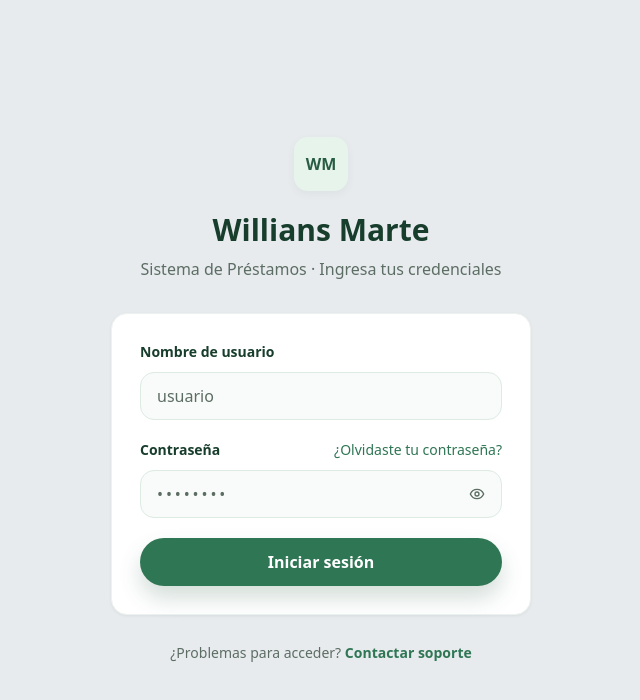
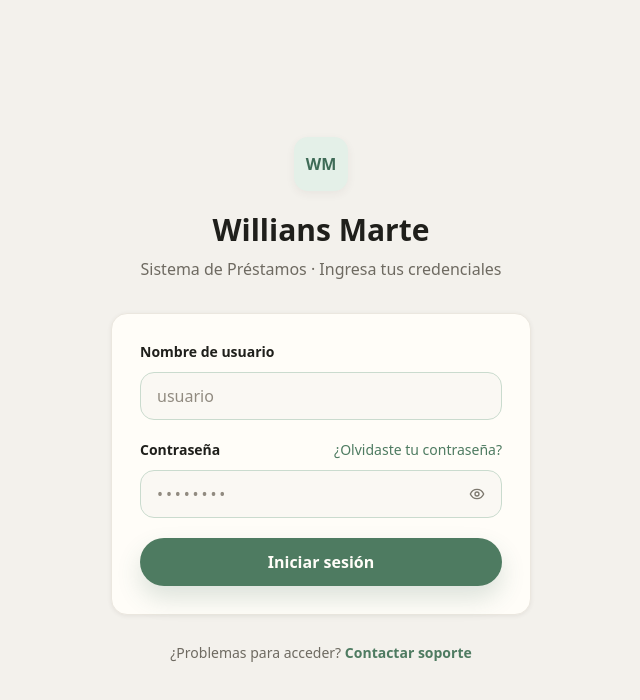
Before and after one commit to thebuuba/inversiones-willians-marte, a Next.js app in the folder apps/frontend/: page /login in a window 1280 px wide. Shown: the top 700 px of the page, without its empty margins (319-959 px from the left). Built offline with nearby package versions, Linux system fonts and the light colour scheme; no server answers.

Commit message:
Aplicar paleta cálida estilo AulaBase

```diff
--- a/apps/frontend/src/app/globals.css
+++ b/apps/frontend/src/app/globals.css
@@ -2,80 +2,80 @@
 
 :root {
   color-scheme: light;
-  --background: #f0fbf4;
-  --foreground: #102018;
+  --background: #f3f1ec;
+  --foreground: #1f1f1b;
 
-  --brand-950: #052e16;
-  --brand-900: #064e24;
-  --brand-800: #08602c;
-  --brand-700: #0b6b35;
-  --brand-600: #0f7a3a;
-  --brand-500: #149447;
-  --brand-400: #2fbf64;
-  --brand-300: #74d99a;
-  --brand-200: #b8ebc9;
-  --brand-100: #dcf7e5;
-  --brand-50: #f0fbf4;
+  --brand-950: #243d32;
+  --brand-900: #2f4f40;
+  --brand-800: #365d4a;
+  --brand-700: #3f6b57;
+  --brand-600: #4e7b61;
+  --brand-500: #658c72;
+  --brand-400: #83a58d;
+  --brand-300: #a9c2ae;
+  --brand-200: #cbdccc;
+  --brand-100: #e4f0e8;
+  --brand-50: #f4f8f4;
 
-  --surface: #f0fbf4;
-  --surface-muted: #eef3ef;
-  --border: #dde5de;
-  --border-strong: #b9c8bd;
-  --ink: #102018;
-  --ink-secondary: #4e6357;
-  --ink-muted: #5c6d63;
-  --ink-inverse: #ffffff;
+  --surface: #fffdf8;
+  --surface-muted: #eeebe5;
+  --border: #e4e0d8;
+  --border-strong: #c9c3b8;
+  --ink: #1f1f1b;
+  --ink-secondary: #6e6a61;
+  --ink-muted: #7d786e;
+  --ink-inverse: #fffdf8;
 
-  --success: #15803d;
-  --success-bg: #dcfce7;
-  --warning: #7a5a0a;
-  --warning-bg: #fef3c7;
-  --danger: #b42318;
-  --danger-bg: #fee4e2;
-  --info: #2f5f91;
-  --info-bg: #dbeafe;
+  --success: #4e7b61;
+  --success-bg: #e4f0e8;
+  --warning: #9a752b;
+  --warning-bg: #f8f0cf;
+  --danger: #b4584f;
+  --danger-bg: #f8e5e1;
+  --info: #667a96;
+  --info-bg: #e9edf3;
 
-  --cash: #16a34a;
-  --capital: #7a5a0a;
-  --loan: #0f766e;
-  --document: #475569;
+  --cash: #4e7b61;
+  --capital: #b28a35;
+  --loan: #667a96;
+  --document: #8f83b8;
 
-  --page: #e8ebee;
-  --card: #ffffff;
-  --surface-subtle: #f8fbf9;
-  --surface-muted-ui: #f3faf6;
-  --surface-elevated: #ffffff;
-  --primary: #285c43;
-  --primary-hover: #1f4a36;
-  --primary-accent: #2f7654;
-  --primary-soft: #e7f4ec;
-  --primary-border: #ddebe3;
-  --text-primary: #173d2c;
-  --text-secondary: #5c6d63;
-  --text-muted: #5c6d63;
-  --text-subtle: #5c6d63;
-  --text-inverse: #ffffff;
-  --border-soft: #edf2ef;
-  --border-strong-ui: #b8dcc5;
-  --state-success: #2f7654;
-  --state-success-bg: #e7f4ec;
-  --state-success-dot: #5fa37d;
-  --state-warning: #7a5a0a;
-  --state-warning-bg: #fff4c8;
-  --state-warning-dot: #e2c64f;
-  --state-danger: #9f3f25;
-  --state-danger-bg: #ffe8d8;
-  --state-danger-dot: #e6a07a;
-  --state-info: #2f5f91;
-  --state-info-bg: #e4f0ff;
-  --state-info-dot: #6ea8e8;
-  --state-neutral: #5c6d63;
-  --state-neutral-bg: #eef3ef;
-  --state-neutral-dot: #5c6d63;
-  --shadow-soft: 0 3px 8px rgba(40, 92, 67, 0.06);
-  --shadow-card: 0 1px 3px rgba(40, 92, 67, 0.08);
-  --shadow-action: 0 12px 22px rgba(40, 92, 67, 0.2);
-  --shadow-modal: 0 24px 60px rgba(0, 0, 0, 0.22);
+  --page: #f3f1ec;
+  --card: #fffdf8;
+  --surface-subtle: #faf8f3;
+  --surface-muted-ui: #f0ede7;
+  --surface-elevated: #fffdf8;
+  --primary: #3f6b57;
+  --primary-hover: #345947;
+  --primary-accent: #4e7b61;
+  --primary-soft: #e4f0e8;
+  --primary-border: #cadbce;
+  --text-primary: #1f1f1b;
+  --text-secondary: #6e6a61;
+  --text-muted: #7d786e;
+  --text-subtle: #918b80;
+  --text-inverse: #fffdf8;
+  --border-soft: #ebe7df;
+  --border-strong-ui: #c9c3b8;
+  --state-success: #4e7b61;
+  --state-success-bg: #e4f0e8;
+  --state-success-dot: #6f987c;
+  --state-warning: #9a752b;
+  --state-warning-bg: #f8f0cf;
+  --state-warning-dot: #d6b95c;
+  --state-danger: #b4584f;
+  --state-danger-bg: #f8e5e1;
+  --state-danger-dot: #cb786f;
+  --state-info: #667a96;
+  --state-info-bg: #e9edf3;
+  --state-info-dot: #8494aa;
+  --state-neutral: #6e6a61;
+  --state-neutral-bg: #eeebe5;
+  --state-neutral-dot: #918b80;
+  --shadow-soft: 0 3px 10px rgba(61, 56, 47, 0.06);
+  --shadow-card: 0 1px 4px rgba(61, 56, 47, 0.08);
+  --shadow-action: 0 12px 24px rgba(63, 107, 87, 0.18);
+  --shadow-modal: 0 24px 60px rgba(31, 31, 27, 0.22);
   --radius-panel: 1rem;
   --radius-control-compact: 0.5rem;
   --radius-control: 0.625rem;
@@ -84,62 +84,61 @@
 
 [data-theme='dark'] {
   color-scheme: dark;
+  --background: #171714;
+  --foreground: #f3f0e9;
+  --surface: #1b1b18;
+  --surface-muted: #24231f;
+  --border: #35332d;
+  --border-strong: #514d44;
+  --ink: #f3f0e9;
+  --ink-secondary: #c0bbb0;
+  --ink-muted: #a7a196;
+  --ink-inverse: #171714;
 
-  --background: #0a0a0a;
-  --foreground: #ededed;
-  --surface: #0a0a0a;
-  --surface-muted: #1c1c1c;
-  --border: #2d2d2d;
-  --border-strong: #494949;
-  --ink: #ededed;
-  --ink-secondary: #b8b8b8;
-  --ink-muted: #9b9b9b;
-  --ink-inverse: #0a0a0a;
+  --success: #9ac3a6;
+  --success-bg: #213429;
+  --warning: #dbc879;
+  --warning-bg: #3c351d;
+  --danger: #e19a92;
+  --danger-bg: #432725;
+  --info: #aebbd0;
+  --info-bg: #29313d;
 
-  --success: #86c99d;
-  --success-bg: #183d27;
-  --warning: #e3c873;
-  --warning-bg: #403713;
-  --danger: #ef9a86;
-  --danger-bg: #48241d;
-  --info: #9fc5ed;
-  --info-bg: #1d334a;
-
-  --page: #070707;
-  --card: #141414;
-  --surface-subtle: #1c1c1c;
-  --surface-muted-ui: #222222;
-  --surface-elevated: #292929;
-  --primary: #8bc7a1;
-  --primary-hover: #a1d5b3;
-  --primary-accent: #78b890;
-  --primary-soft: #17251c;
-  --primary-border: #304438;
-  --text-primary: #ededed;
-  --text-secondary: #b8b8b8;
-  --text-muted: #a6a6a6;
-  --text-subtle: #929292;
-  --text-inverse: #0a0a0a;
-  --border-soft: #272727;
-  --border-strong-ui: #424242;
-  --state-success: #86c99d;
-  --state-success-bg: #183d27;
-  --state-success-dot: #72bd8b;
-  --state-warning: #e3c873;
-  --state-warning-bg: #403713;
-  --state-warning-dot: #d6b94e;
-  --state-danger: #ef9a86;
-  --state-danger-bg: #48241d;
-  --state-danger-dot: #df806b;
-  --state-info: #9fc5ed;
-  --state-info-bg: #1d334a;
-  --state-info-dot: #79aee4;
-  --state-neutral: #b5c2ba;
-  --state-neutral-bg: #292929;
-  --state-neutral-dot: #a0a0a0;
-  --shadow-soft: 0 3px 8px rgba(0, 0, 0, 0.18);
+  --page: #121210;
+  --card: #1b1b18;
+  --surface-subtle: #22211d;
+  --surface-muted-ui: #292722;
+  --surface-elevated: #302e28;
+  --primary: #9ac3a6;
+  --primary-hover: #b0d1b8;
+  --primary-accent: #86b394;
+  --primary-soft: #213429;
+  --primary-border: #3b5142;
+  --text-primary: #f3f0e9;
+  --text-secondary: #c0bbb0;
+  --text-muted: #aaa499;
+  --text-subtle: #918b80;
+  --text-inverse: #171714;
+  --border-soft: #302e29;
+  --border-strong-ui: #514d44;
+  --state-success: #9ac3a6;
+  --state-success-bg: #213429;
+  --state-success-dot: #7fad8d;
+  --state-warning: #dbc879;
+  --state-warning-bg: #3c351d;
+  --state-warning-dot: #cbb35b;
+  --state-danger: #e19a92;
+  --state-danger-bg: #432725;
+  --state-danger-dot: #cb786f;
+  --state-info: #aebbd0;
+  --state-info-bg: #29313d;
+  --state-info-dot: #8494aa;
+  --state-neutral: #c0bbb0;
+  --state-neutral-bg: #292722;
+  --state-neutral-dot: #918b80;
+  --shadow-soft: 0 3px 8px rgba(0, 0, 0, 0.2);
   --shadow-card: 0 1px 3px rgba(0, 0, 0, 0.3);
-  --shadow-action: 0 12px 22px rgba(0, 0, 0, 0.28);
+  --shadow-action: 0 12px 22px rgba(0, 0, 0, 0.3);
   --shadow-modal: 0 24px 60px rgba(0, 0, 0, 0.5);
 }
 
@@ -213,10 +212,10 @@
   --color-state-neutral: var(--state-neutral);
   --color-state-neutral-bg: var(--state-neutral-bg);
   --color-state-neutral-dot: var(--state-neutral-dot);
-  --shadow-soft: 0 3px 8px rgba(40, 92, 67, 0.06);
-  --shadow-card: 0 1px 3px rgba(40, 92, 67, 0.08);
-  --shadow-action: 0 12px 22px rgba(40, 92, 67, 0.2);
-  --shadow-modal: 0 24px 60px rgba(0, 0, 0, 0.22);
+  --shadow-soft: 0 3px 10px rgba(61, 56, 47, 0.06);
+  --shadow-card: 0 1px 4px rgba(61, 56, 47, 0.08);
+  --shadow-action: 0 12px 24px rgba(63, 107, 87, 0.18);
+  --shadow-modal: 0 24px 60px rgba(31, 31, 27, 0.22);
   --radius-panel: 1rem;
   --radius-control-compact: 0.5rem;
   --radius-control: 0.625rem;
```
